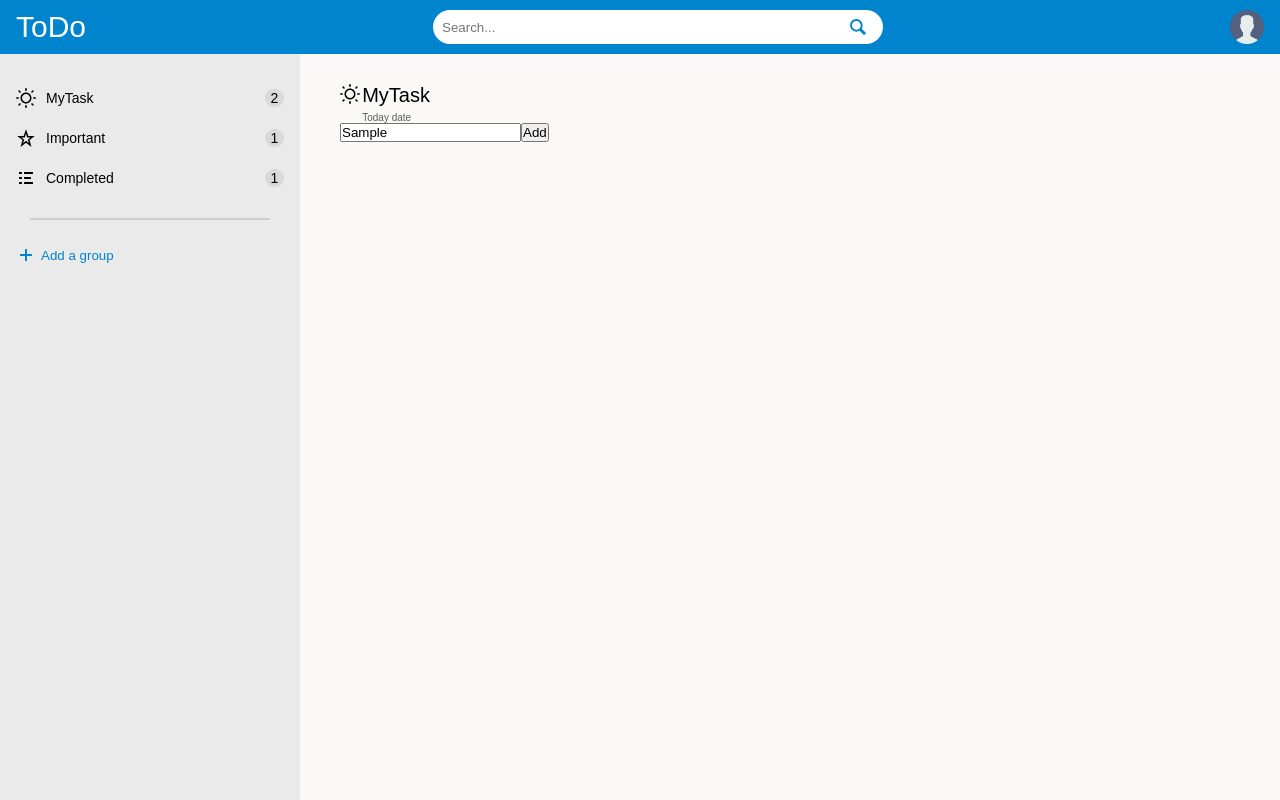
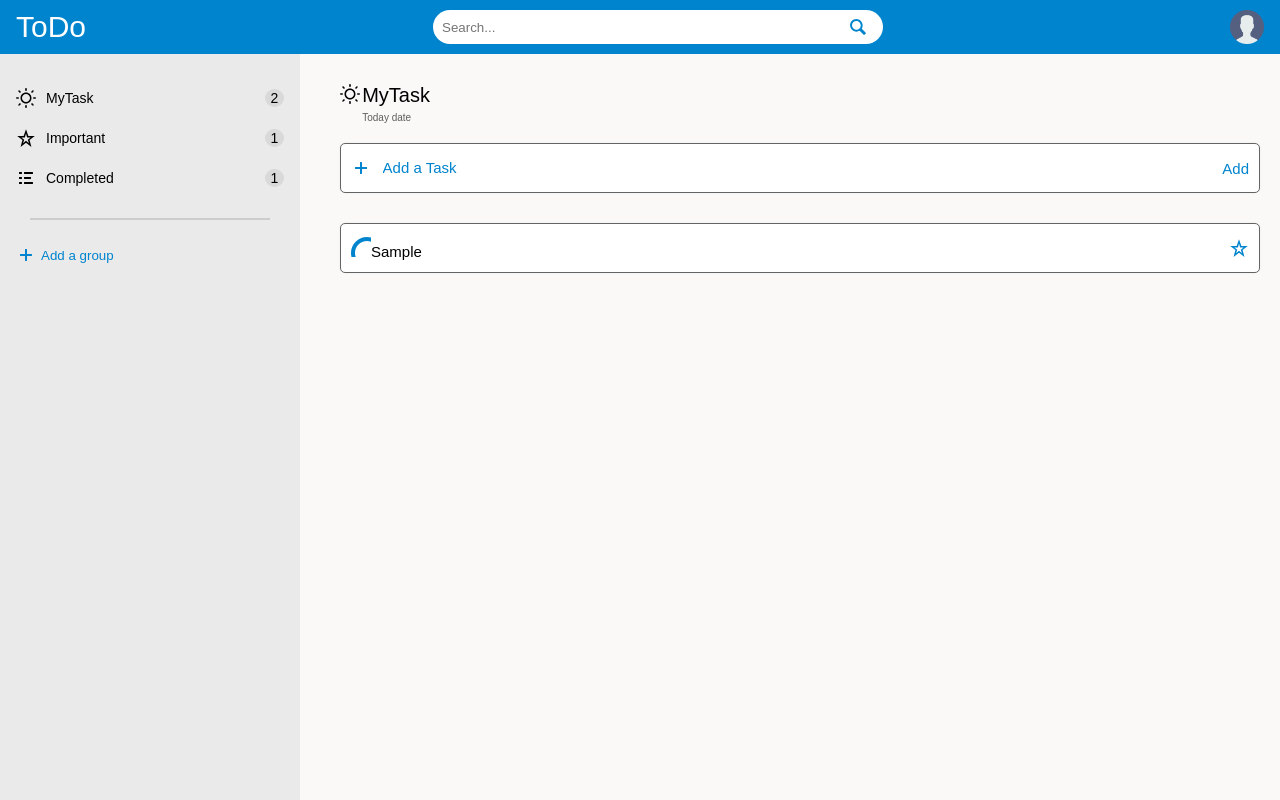
Before and after one commit to hoe-ze-il/Todo-list, a React (Create React App) app: page / in a window 1280 px wide. Both pictures are taken after typing "Sample" into the empty fields and a click on the button "Add". Built offline with nearby package versions, Linux system fonts and the light colour scheme.

Commit message:
implimented add task function

```diff
--- /dev/null
+++ b/src/Assets/Icons/IconEmpyStarColor.js
@@ -0,0 +1,14 @@
+function IconEmptyStarColor() {
+  return (
+    <svg
+      fill="#0084CE"
+      aria-hidden="true"
+      version="1.1"
+      xmlns="http://www.w3.org/2000/svg"
+    >
+      <path d="M18.8 8.022h-6.413l-2.387-6.722-2.389 6.722h-6.412l5.232 3.947-1.871 6.929 5.44-4.154 5.438 4.154-1.869-6.929 5.231-3.947zM10 12.783l-3.014 2.5 1.243-3.562-2.851-2.3 3.522 0.101 1.1-4.040 1.099 4.040 3.521-0.101-2.851 2.3 1.243 3.562-3.012-2.5z"></path>
+    </svg>
+  );
+}
+
+export default IconEmptyStarColor;
--- /dev/null
+++ b/src/Assets/Icons/IconPlus.js
@@ -0,0 +1,16 @@
+import React from "react";
+import IconsCSS from "./Icons.module.css";
+
+export default function IconPlus() {
+  return (
+    <svg
+      className={IconsCSS.plus}
+      fill="#0084CE"
+      aria-hidden="true"
+      version="1.1"
+      xmlns="http://www.w3.org/2000/svg"
+    >
+      <path d="M16 10c0 0.553-0.048 1-0.601 1h-4.399v4.399c0 0.552-0.447 0.601-1 0.601s-1-0.049-1-0.601v-4.399h-4.399c-0.552 0-0.601-0.447-0.601-1s0.049-1 0.601-1h4.399v-4.399c0-0.553 0.447-0.601 1-0.601s1 0.048 1 0.601v4.399h4.399c0.553 0 0.601 0.447 0.601 1z"></path>
+    </svg>
+  );
+}
--- /dev/null
+++ b/src/Assets/Icons/IconUnComplete.js
@@ -0,0 +1,14 @@
+import React from "react";
+
+export default function IconUnComplete() {
+  return (
+    <svg
+      fill="#0084CE"
+      aria-hidden="true"
+      version="1.1"
+      xmlns="http://www.w3.org/2000/svg"
+    >
+      <path d="M16 0c-8.837 0-16 7.163-16 16s7.163 16 16 16 16-7.163 16-16-7.163-16-16-16zM16 28c-6.627 0-12-5.373-12-12s5.373-12 12-12c6.627 0 12 5.373 12 12s-5.373 12-12 12z"></path>
+    </svg>
+  );
+}
--- a/src/Assets/Icons/Icons.module.css
+++ b/src/Assets/Icons/Icons.module.css
@@ -1,11 +1,6 @@
 svg {
   width: 20px;
   height: 20px;
-}
-
-path {
-  height: 10px;
-  width: 10px;
 }
 
 .search {
@@ -40,3 +35,7 @@ path {
 .menu {
   cursor: pointer;
 }
+
+.plus {
+  cursor: pointer;
+}
--- a/src/Context/DataContext.js
+++ b/src/Context/DataContext.js
@@ -5,6 +5,13 @@ const DataContext = createContext({});
 export function DataProvider({ children }) {
   const [isSidebar, setIsSidebar] = useState(false);
   const [isLargeScreen, setIsLargeScreen] = useState(window.innerWidth >= 1024);
+
+  const [tasks, setTasks] = useState([]);
+  console.log(tasks);
+
+  const handleAddTask = (task) => {
+    setTasks((prevTasks) => [...prevTasks, task]);
+  };
 
   // handle resize the screen to 1024
   useEffect(() => {
@@ -35,6 +42,10 @@ export function DataProvider({ children }) {
 
         // Handle change icon for large screen
         isLargeScreen,
+
+        //handleAddTasks
+        tasks,
+        handleAddTask,
       }}
     >
       {children}
--- a/src/Pages/MyTask/Form.js
+++ b/src/Pages/MyTask/Form.js
@@ -1,12 +1,39 @@
+import { useState } from "react";
+import { useContext } from "react";
+import DataContext from "../../Context/DataContext";
 import MyTaskCSS from "./MyTask.module.css";
+import IconPlus from "../../Assets/Icons/IconPlus";
+
 function Form() {
+  const { handleAddTask } = useContext(DataContext);
+  const [taskName, setTaskName] = useState("");
   const handleSubmit = (e) => {
     e.preventDefault();
+
+    if (!taskName) return;
+    const newTask = {
+      id: Date.now(),
+      taskName,
+      important: false,
+      completed: false,
+    };
+
+    handleAddTask(newTask);
+    setTaskName("");
   };
   return (
-    <form onSubmit={handleSubmit}>
-      <input placeholder="Add a Task" />
-      <button>Add</button>
+    <form className={MyTaskCSS.form} onSubmit={handleSubmit}>
+      <div className={MyTaskCSS["left-input"]}>
+        <IconPlus />
+        <input
+          className={MyTaskCSS["task-input"]}
+          type="text"
+          placeholder="Add a Task"
+          value={taskName}
+          onChange={(e) => setTaskName(e.target.value)}
+        />
+      </div>
+      <button className={MyTaskCSS["btn-add"]}>Add</button>
     </form>
   );
 }
--- a/src/Pages/MyTask/MyTask.js
+++ b/src/Pages/MyTask/MyTask.js
@@ -1,9 +1,9 @@
-import TaskTodo from "./TaskTodo";
 import MyTaskCSS from "./MyTask.module.css";
 import HeaderPage from "./HeaderPage";
 import Form from "./Form";
 import { useContext } from "react";
 import DataContext from "../../Context/DataContext";
+import PackingTaskTodo from "./PackingTaskTodo";
 
 export default function MyTask() {
   const { isSidebar, handleSidebar } = useContext(DataContext);
@@ -14,7 +14,7 @@ export default function MyTask() {
     >
       <HeaderPage />
       <Form />
-      <TaskTodo />
+      <PackingTaskTodo />
     </main>
   );
 }
--- a/src/Pages/MyTask/MyTask.module.css
+++ b/src/Pages/MyTask/MyTask.module.css
@@ -2,13 +2,15 @@
   padding: 30px 20px;
   display: flex;
   flex-direction: column;
-  align-items: flex-start;
+  align-items: center;
+  gap: 20px;
 }
 
 .section-name {
   width: 90px;
   display: flex;
   justify-content: space-between;
+  align-self: flex-start;
 }
 
 .section-name div h1 {
@@ -20,3 +22,67 @@
   font-weight: 100;
   color: #605e5c;
 }
+
+.form {
+  display: flex;
+  justify-content: space-between;
+  align-items: center;
+  width: 100%;
+  height: 50px;
+  padding: 10px 10px;
+  border-radius: 5px;
+  background-color: #fff;
+  border: 0.1px solid #646464;
+  box-shadow: 0px 0px 2px 0px #eaeaea;
+}
+
+.left-input {
+  display: flex;
+  align-items: center;
+  width: 100%;
+}
+
+.task-input {
+  width: 100%;
+  padding: 12px 12px;
+  padding-top: 13px;
+  border: none;
+}
+
+.task-input::placeholder {
+  color: #0084ce;
+  font-size: 1.5rem;
+}
+
+.task-input:focus {
+  outline: none;
+}
+
+.btn-add {
+  cursor: pointer;
+  color: #0084ce;
+  border: none;
+  background-color: #fff;
+  font-size: 1.5rem;
+}
+
+.packing-task-todo {
+  width: 100%;
+  list-style-type: none;
+  font-size: 1.5rem;
+  margin-top: 1rem;
+}
+
+.task-todo {
+  display: flex;
+  justify-content: space-between;
+  align-items: center;
+  width: 100%;
+  height: 50px;
+  padding: 10px 10px;
+  border-radius: 5px;
+  background-color: #fff;
+  border: 0.1px solid #646464;
+  box-shadow: 0px 0px 2px 0px #eaeaea;
+  margin-bottom: 2rem;
+}
--- /dev/null
+++ b/src/Pages/MyTask/PackingTaskTodo.js
@@ -0,0 +1,16 @@
+import React from "react";
+import { useContext } from "react";
+import DataContext from "../../Context/DataContext";
+import TaskTodo from "./TaskTodo";
+import MyTaskCSS from "./MyTask.module.css";
+
+export default function PackingTaskTodo() {
+  const { tasks } = useContext(DataContext);
+  return (
+    <ul className={MyTaskCSS["packing-task-todo"]}>
+      {tasks.map((item) => (
+        <TaskTodo key={item.id} item={item} />
+      ))}
+    </ul>
+  );
+}
--- a/src/Pages/MyTask/TaskTodo.js
+++ b/src/Pages/MyTask/TaskTodo.js
@@ -1,5 +1,16 @@
 import React from "react";
+import MyTaskCSS from "./MyTask.module.css";
+import IconUnComplete from "../../Assets/Icons/IconUnComplete";
+import IconEmptyStarColor from "../../Assets/Icons/IconEmpyStarColor";
 
-export default function TaskTodo() {
-  return <div></div>;
+export default function TaskTodo({ item }) {
+  return (
+    <li className={MyTaskCSS["task-todo"]}>
+      <div>
+        <IconUnComplete />
+        {item.taskName}
+      </div>
+      <IconEmptyStarColor />
+    </li>
+  );
 }
```
